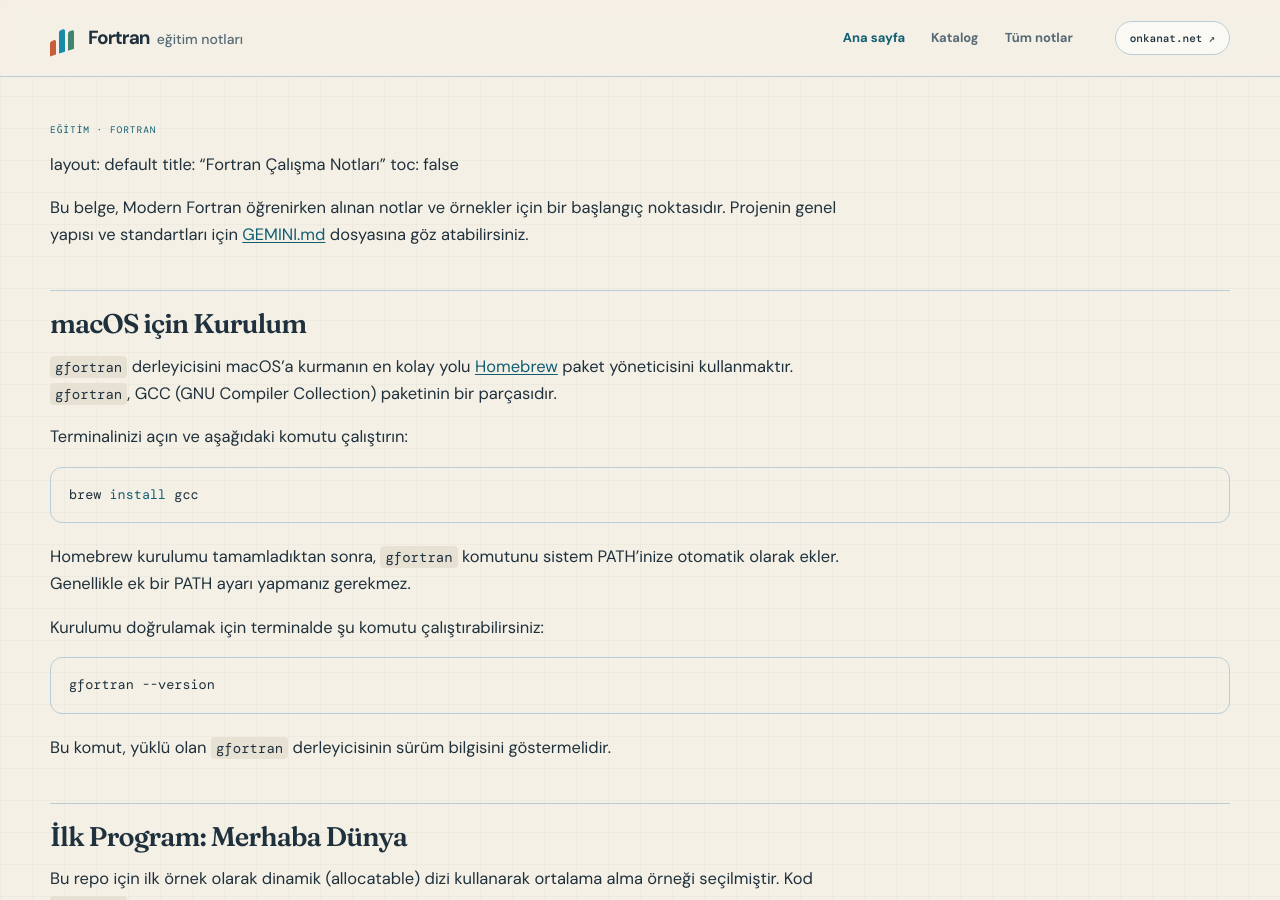
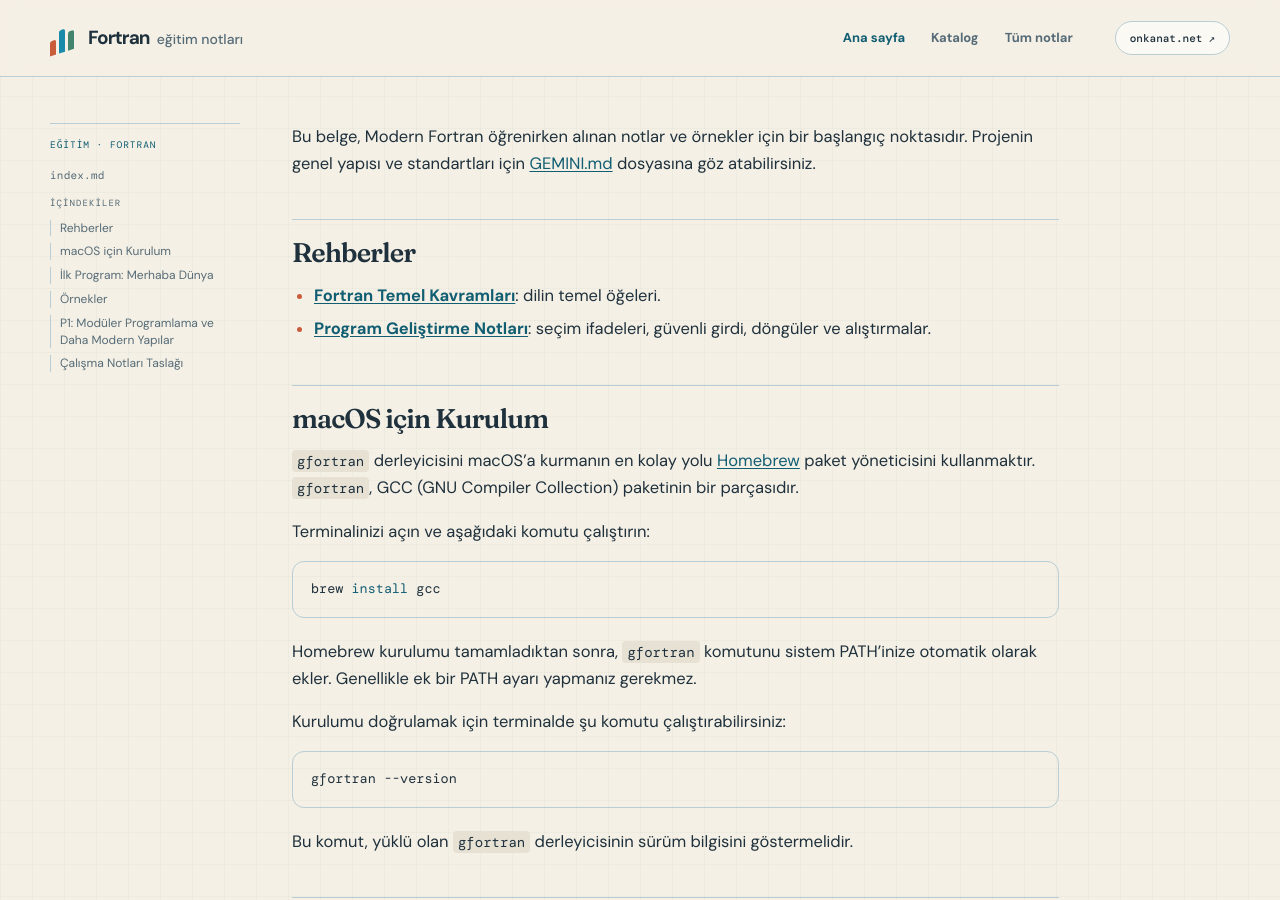
Before and after one commit to onkanat/fortran, a Jekyll site: the page built from index.md, in a window 1280 px wide and 900 px high. Built offline with Jekyll 4.4.1, drawn with Linux system fonts in a browser that asks for light colours; some web fonts are replaced; our own code applies the rules of GitHub Pages for plain Markdown files; some of the changed text lies outside the part shown.

Commit message:
W8 düzeltme: ana sayfa sol sütununda içindekiler · front-matter onarıldı · Rehberler en üste

```diff
--- a/_layouts/default.html
+++ b/_layouts/default.html
@@ -64,7 +64,12 @@
 
 <main id="icerik" class="site-main">
   <div class="container-onkanat">
-{%- if page.url == "/" %}
+{%- comment -%}
+  Ana sayfa artık "geniş" dala değil, makale ızgarasına düşer: kullanıcı isteği (21.10.2026)
+  "ana sayfada sol sütunda içindekiler eksik". Geniş dal yalnız `genis_layout: true`
+  ön bilgisiyle açılır (şu an hiçbir sayfa kullanmıyor).
+{%- endcomment -%}
+{%- if page.genis_layout %}
     <div class="makale-body genis">
       <p class="eyebrow">{{ site.eyebrow }}</p>
       <div class="makale-prose">
@@ -92,6 +97,12 @@
 {%- if page.kod and page.kod != "" %}
         <a class="makale-rail-kod" href="{{ page.kod | prepend: '/' | relative_url }}">{{ page.kod }}</a>
 {%- endif %}
+{%- comment -%}
+  İçindekiler: başlık metni inline kod içerdiğinde (`## Başlık (\`kod\`)`) eski `slice: 1`
+  yalnız ilk parçayı alıp `Filtreleme (` gibi kesik etiket üretiyor ve açık `<a>` bırakıp
+  SAYFANIN TAMAMINI bağlantı içine alıyordu (tüm satırlar altı çizili hatası, 21.10.2026).
+  Düzeltme: `>` ile bölünen parçaların TAMAMI birleştirilir, sonra strip_html uygulanır.
+{%- endcomment -%}
 {%- assign _parcalar = content | split: "<h2" -%}
 {%- if _parcalar.size > 1 and page.toc != false %}
         <nav class="rail-toc" aria-label="İçindekiler">
@@ -101,9 +112,9 @@
 {%- assign _etiket = _p | split: "</h2>" | first -%}
 {%- if _etiket contains 'id="' -%}
 {%- assign _id = _etiket | split: 'id="' | last | split: '"' | first -%}
-{%- assign _metin = _etiket | split: ">" | slice: 1 | join: "" | strip_html | strip -%}
+{%- assign _metin = _etiket | split: ">" | slice: 1, 80 | join: ">" | strip_html | strip -%}
 {%- if _id != "" and _metin != "" %}
-            <li><a href="#{{ _id }}">{{ _metin }}</a></li>
+            <li><a href="#{{ _id }}">{{ _metin | escape }}</a></li>
 {%- endif -%}
 {%- endif -%}
 {%- endfor %}
--- a/index.md
+++ b/index.md
@@ -1,9 +1,14 @@
+---
 layout: default
 title: "Fortran Çalışma Notları"
-toc: false
+---
 
 Bu belge, Modern Fortran öğrenirken alınan notlar ve örnekler için bir başlangıç noktasıdır. Projenin genel yapısı ve standartları için [GEMINI.md](./GEMINI.md) dosyasına göz atabilirsiniz.
 
+## Rehberler
+
+- **[Fortran Temel Kavramları](./fortran_basic_elements.md)**: dilin temel öğeleri.
+- **[Program Geliştirme Notları](./program_development.md)**: seçim ifadeleri, güvenli girdi, döngüler ve alıştırmalar.
 
 ## macOS için Kurulum
 
```
Also changed, not shown: other parts of index.md (+0 -5 lines).
